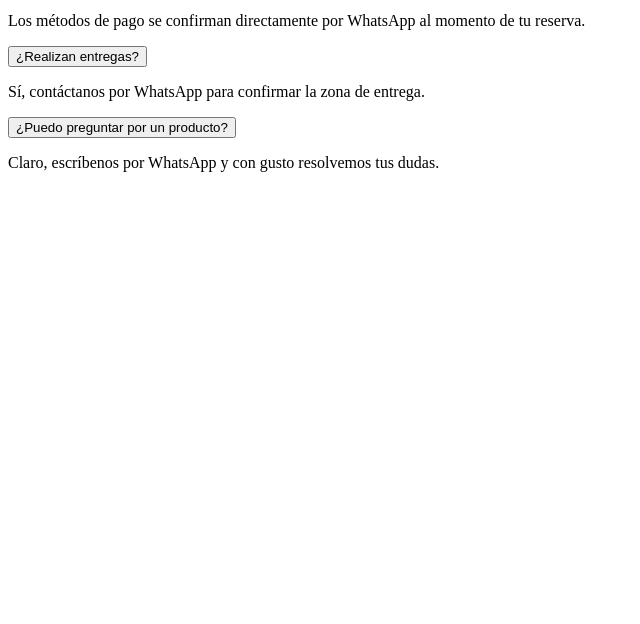
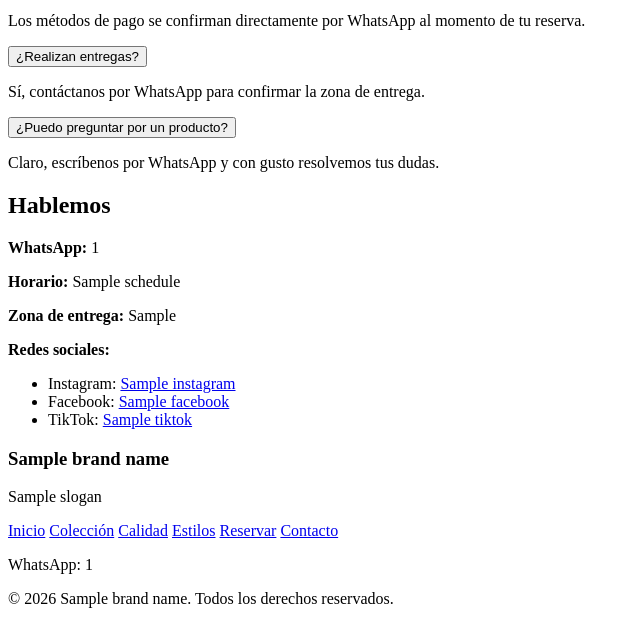
Before and after one commit to scarlycode/mens-shirts, a Flask app: template templates/index.html in a window 1280 px wide. Shown: the part 4674-5298 px from the top of the page, without its empty margins (0-640 px from the left). Before the commit the page ends 4846 px from the top, so only its background shows below. Run offline with Flask 3, Linux system fonts and the light colour scheme; the template is opened without the code that fills it: most values are stand-ins (such as "Sample title", 1, 10 or a date in 2020); grey boxes marked "Sample" are stand-in pictures.

Commit message:
Etapa 3 (final): seccion Contacto y footer en base.html

```diff
--- a/templates/base.html
+++ b/templates/base.html
@@ -48,7 +48,23 @@
         {% block content %}{% endblock %}
     </main>
 
-    <!-- El footer lo agregamos en un paso posterior -->
+    <footer class="footer">
+        <h3>{{ brand_name }}</h3>
+        <p>{{ slogan }}</p>
+
+        <nav class="footer__links">
+            <a href="#inicio">Inicio</a>
+            <a href="#coleccion">Colección</a>
+            <a href="#calidad">Calidad</a>
+            <a href="#estilos">Estilos</a>
+            <a href="#reservar">Reservar</a>
+            <a href="#contacto">Contacto</a>
+        </nav>
+
+        <p class="footer__whatsapp">WhatsApp: {{ whatsapp_number }}</p>
+
+        <p class="footer__copy">&copy; 2026 {{ brand_name }}. Todos los derechos reservados.</p>
+    </footer>
 
     <script src="{{ url_for('static', filename='js/script.js') }}"></script>
 </body>
--- a/templates/index.html
+++ b/templates/index.html
@@ -216,5 +216,42 @@
             <p class="faq__respuesta">Claro, escríbenos por WhatsApp y con gusto resolvemos tus dudas.</p>
         </div>
     </section>
+        <!-- ===================== CONTACTO ===================== -->
+    <section class="contacto" id="contacto">
+        <h2>Hablemos</h2>
+
+        <p><strong>WhatsApp:</strong> {{ whatsapp_number }}</p>
+
+        <p><strong>Horario:</strong> {{ schedule }}</p>
+        <p><strong>Zona de entrega:</strong> {{ delivery_zone }}</p>
+
+        <p><strong>Redes sociales:</strong></p>
+        <ul>
+            <li>
+                Instagram:
+                {% if social_links.instagram %}
+                    <a href="{{ social_links.instagram }}" target="_blank">{{ social_links.instagram }}</a>
+                {% else %}
+                    Próximamente
+                {% endif %}
+            </li>
+            <li>
+                Facebook:
+                {% if social_links.facebook %}
+                    <a href="{{ social_links.facebook }}" target="_blank">{{ social_links.facebook }}</a>
+                {% else %}
+                    Próximamente
+                {% endif %}
+            </li>
+            <li>
+                TikTok:
+                {% if social_links.tiktok %}
+                    <a href="{{ social_links.tiktok }}" target="_blank">{{ social_links.tiktok }}</a>
+                {% else %}
+                    Próximamente
+                {% endif %}
+            </li>
+        </ul>
+    </section>
 
 {% endblock %}
```
